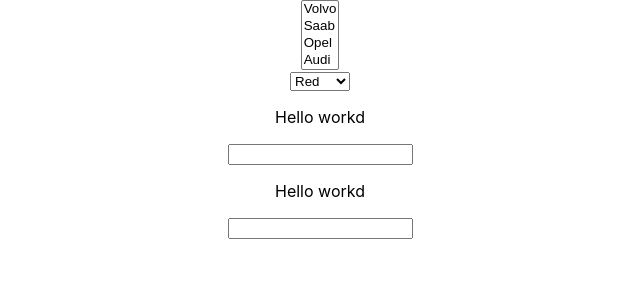
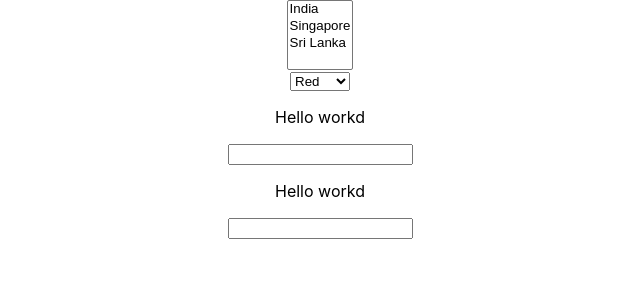
Before and after one commit to sagarmanghnani/moonproductForms, a React (Create React App) app: page / in a window 1280 px wide. Shown: the top 300 px of the page, without its empty margins (320-960 px from the left). Built offline with nearby package versions, Linux system fonts and the light colour scheme.

Commit message:
multiple select component completed

```diff
--- /dev/null
+++ b/src/components/Checkbox.js
@@ -0,0 +1,25 @@
+import React, { Component } from 'react'
+import PropTypes from 'prop-types'
+
+export class Checkbox extends Component {
+  constructor(props) {
+      super(props);
+
+  }
+
+  render() {
+    return (
+      <div>
+        <select multiple>
+            {this.props.dataSubmit.map((val) => {
+                return (
+                <option value = "val">{val}</option>
+                )
+            })}
+        </select>
+      </div>
+    )
+  }
+}
+
+export default Checkbox
--- a/src/components/Typeforms.js
+++ b/src/components/Typeforms.js
@@ -2,6 +2,7 @@
 import PropTypes from 'prop-types';
 import Dropdown from './Dropdown';
 import * as formData from '../generatedFormData.json';
+import Checkbox from './Checkbox';
 // import { Dropdown, DropdownToggle, DropdownMenu, DropdownItem } from 'reactstrap';
 let inputField = null;
 
@@ -54,12 +55,7 @@
     else if(this.props.type == 2)
     {
       inputField = (
-      <select multiple>
-        <option value="volvo">Volvo</option>
-        <option value="saab">Saab</option>
-        <option value="opel">Opel</option>
-        <option value="audi">Audi</option>
-      </select>
+      <Checkbox dataSubmit = {this.checkbox}/>
       )
     }
 
--- a/src/generatedFormData.json
+++ b/src/generatedFormData.json
@@ -40,6 +40,13 @@
 			"key_id": 2,
 			"type": "2",
 			"value": "Sri Lanka"
+		},
+		{
+			"id": 7,
+			"key": "Colour",
+			"key_id": 2,
+			"type": "1",
+			"value": "Brown"
 		}
 	],
 	"code": 200,
```
